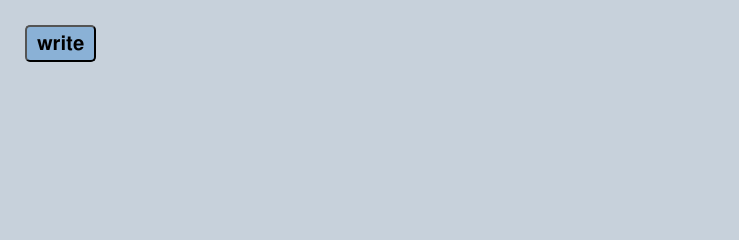
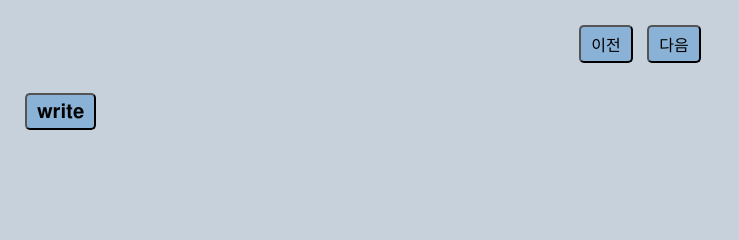
Before and after one commit to haejun0410/world_insight, a Flask app: page /opinion_board in a window 1280 px wide. Shown: the part 190-430 px from the top of the page, without its empty margins (0-739 px from the left). Run offline with Flask 3, Linux system fonts and the light colour scheme; data that the repository does not hold is empty.

Commit message:
게시판 페이징 기능

```diff
--- a/app.py
+++ b/app.py
@@ -223,7 +223,7 @@ def get_posts():
                     SELECT DATE_FORMAT(posts.created_at, '%Y/%m/%d/%H:%i') AS created_at, title, views, nickname, _id
                     FROM posts
                     JOIN users ON posts.writter = users.id
-                    ORDER BY _id;
+                    ORDER BY _id DESC;
                 """
             cursor.execute(sql)
             posts = cursor.fetchall()
--- a/templates/opinion_board.html
+++ b/templates/opinion_board.html
@@ -32,7 +32,6 @@
             width: 50%;
             text-align: center;
         }
-
         .btn-container {
             margin-bottom: 10px;
         }
@@ -47,10 +46,24 @@
         .btn-container button:hover {
             background-color: #0056b3;
         }
-
         tr:hover {
             background-color: #ddd;
             cursor: pointer;
+        }
+        .pagination {
+            text-align: center;
+            margin-bottom: 20px;
+        }
+        .pagination button {
+            padding: 5px 10px;
+            margin: 5px;
+            background-color: #8ab1d6;
+            text-decoration: none;
+            border-radius: 5px;
+            font-size: 16px;
+        }
+        .pagination button:hover {
+            background-color: #0056b3;
         }
     </style>
 </head>
@@ -61,9 +74,7 @@
         </a>
     </div>
     <h1>𝐎𝐏𝐈𝐍𝐈𝐎𝐍 𝐁𝐎𝐀𝐑𝐃</h1>
-
     <div id="postList"></div>
-
     <table>
         <thead>
             <tr>
@@ -75,12 +86,19 @@
         </thead>
         <tbody id="postTableBody"></tbody>
     </table>
-
+    <div class="pagination">
+        <button id="prevPage">이전</button>
+        <span id="currentPage"></span>
+        <button id="nextPage">다음</button>
+    </div>
     <div class="btn-container">
         <button onclick="writePost()">𝐰𝐫𝐢𝐭𝐞</button>
     </div>
+    <script>
+        const itemsPerPage = 10; // 한 페이지에 표시될 게시글 수
+        let currentPage = 1; // 현재 페이지
+        let totalPages = 1; // 전체 페이지 수
 
-    <script>
         function writePost() {
             fetch('/check_login')
                 .then(response => response.json())
@@ -100,7 +118,15 @@
                 const posts = await response.json();
                 const postTableBody = document.getElementById('postTableBody');
                 postTableBody.innerHTML = '';
-                posts.forEach(post => {
+
+                totalPages = Math.ceil(posts.length / itemsPerPage);
+                displayPagination();
+
+                const startIndex = (currentPage - 1) * itemsPerPage;
+                const endIndex = startIndex + itemsPerPage;
+                const paginatedPosts = posts.slice(startIndex, endIndex);
+
+                paginatedPosts.forEach(post => {
                     const row = `
                         <tr onclick="window.location.href='/post/${post._id}'">
                             <td>${post.created_at}</td>
@@ -115,6 +141,25 @@
                 console.error('Error fetching posts:', error);
             }
         }
+
+        function displayPagination() {
+            const currentPageSpan = document.getElementById('currentPage');
+            currentPageSpan.textContent = `${currentPage} / ${totalPages}`;
+        }
+
+        function handlePageChange(newPage) {
+            if (newPage >= 1 && newPage <= totalPages) {
+                currentPage = newPage;
+                fetchPosts();
+            }
+        }
+
+        const prevPageButton = document.getElementById('prevPage');
+        const nextPageButton = document.getElementById('nextPage');
+
+        prevPageButton.addEventListener('click', () => handlePageChange(currentPage - 1));
+        nextPageButton.addEventListener('click', () => handlePageChange(currentPage + 1));
+
         window.onload = fetchPosts;
     </script>
 </body>
```
Also changed, not shown: templates/africa.html (+1 -1 lines), templates/asia.html (+1 -1 lines), templates/europe.html (+1 -1 lines), templates/middle_east.html (+1 -1 lines), templates/uk.html (+1 -1 lines), templates/us-canada.html (+1 -1 lines).
